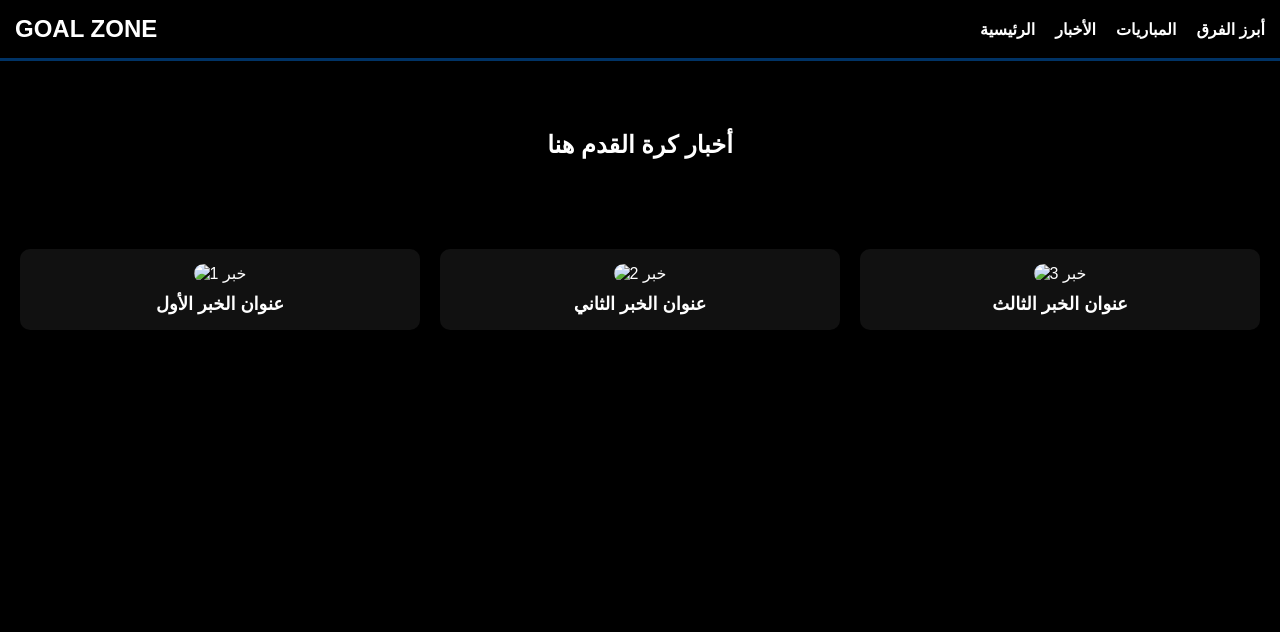
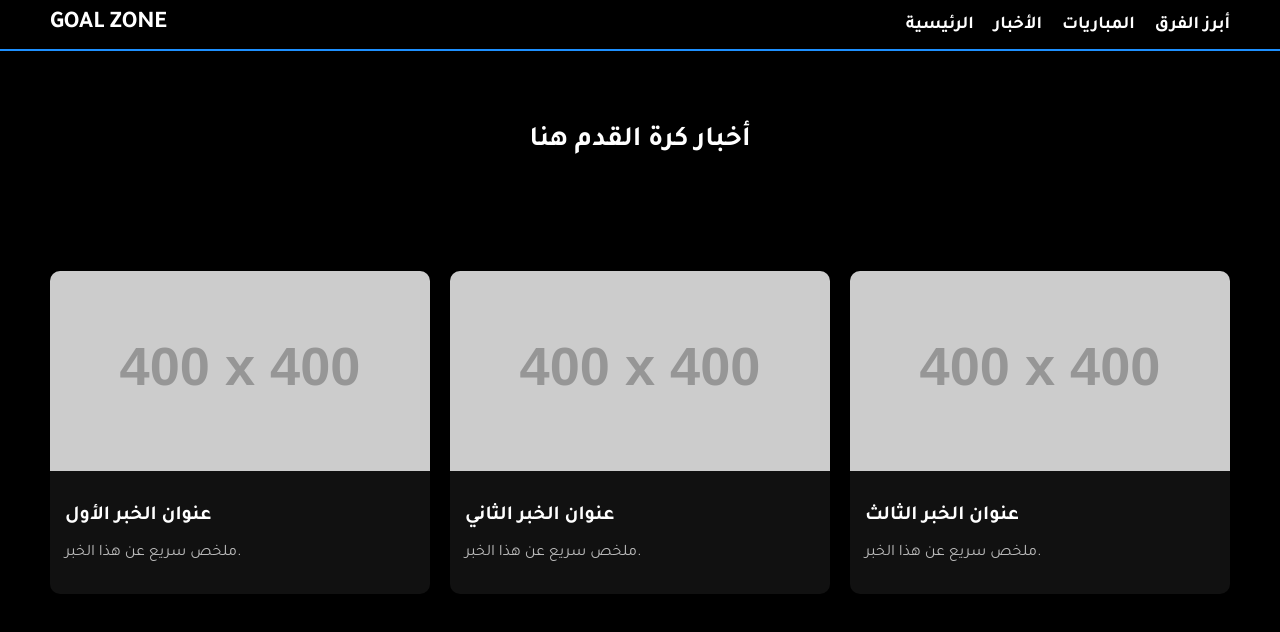
Before and after one commit to AyoubH05/goalzone, a plain HTML site: page index.html in a window 1280 px wide. Drawn offline with Linux system fonts and the light colour scheme; placeholder pictures from the web are drawn by us.

Commit message:
Update index.html

```diff
--- a/index.html
+++ b/index.html
@@ -5,73 +5,128 @@
     <meta name="viewport" content="width=device-width, initial-scale=1.0">
     <title>Goal Zone</title>
     <style>
+        /* استيراد الخط الاحترافي */
+        @import url('https://fonts.googleapis.com/css2?family=Tajawal:wght@400;700&display=swap');
+
+        /* تعيين أنماط الصفحة */
         body {
             margin: 0;
             font-family: 'Tajawal', sans-serif;
             background-color: #000;
             color: white;
         }
+
+        /* شريط القوائم */
         .navbar {
-            background-color: black;
-            padding: 15px;
+            background-color: #000;
+            padding: 15px 0;
+            text-align: right;
             display: flex;
             justify-content: space-between;
             align-items: center;
+            padding: 10px 50px;
         }
+
         .logo {
             font-size: 24px;
             font-weight: bold;
-            color: white;
-            margin-right: 20px;
         }
+
         .nav-menu {
             list-style: none;
             display: flex;
-            gap: 20px;
+            padding: 0;
             margin: 0;
-            padding: 0;
         }
+
         .nav-menu li {
-            display: inline;
+            margin-left: 20px; /* زيادة التباعد بين العناصر */
         }
+
         .nav-menu a {
             text-decoration: none;
             color: white;
-            font-size: 16px;
+            font-size: 18px;
             font-weight: bold;
+            transition: color 0.3s ease;
         }
+
+        .nav-menu a:hover {
+            color: #1E90FF; /* تغيير لون الروابط عند تمرير الماوس */
+        }
+
+        /* الشريط الأزرق الفاصل */
         .separator {
-            height: 3px;
-            background-color: #003366;
+            width: 100%;
+            height: 2px;
+            background-color: #1E90FF;
         }
+
+        /* قسم العنوان */
         .hero {
             text-align: center;
             padding: 50px 20px;
         }
+
+        .hero h1 {
+            font-size: 28px;
+            font-weight: bold;
+        }
+
+        /* قسم الأخبار */
         .news-section {
             display: grid;
             grid-template-columns: repeat(auto-fit, minmax(300px, 1fr));
             gap: 20px;
-            padding: 20px;
+            padding: 40px 50px;
         }
+
         .news-item {
-            background: #111;
-            padding: 15px;
+            background-color: #111;
             border-radius: 10px;
-            text-align: center;
+            overflow: hidden;
+            transition: transform 0.3s ease, box-shadow 0.3s ease;
         }
+
+        .news-item:hover {
+            transform: translateY(-5px);
+            box-shadow: 0px 4px 10px rgba(255, 255, 255, 0.2);
+        }
+
         .news-item img {
             width: 100%;
-            border-radius: 10px;
+            height: 200px;
+            object-fit: cover;
         }
-        .news-title {
-            font-size: 18px;
-            font-weight: bold;
-            margin-top: 10px;
+
+        .news-content {
+            padding: 15px;
+        }
+
+        .news-content h3 {
+            margin: 10px 0;
+            font-size: 20px;
+        }
+
+        .news-content p {
+            font-size: 16px;
+            color: #bbb;
+        }
+
+        /* تصميم متجاوب */
+        @media (max-width: 768px) {
+            .navbar {
+                flex-direction: column;
+                align-items: center;
+            }
+            .nav-menu {
+                margin-top: 10px;
+            }
         }
     </style>
 </head>
 <body>
+    <!-- شريط القوائم -->
     <nav class="navbar">
         <div class="logo">GOAL ZONE</div>
         <ul class="nav-menu">
@@ -81,22 +136,39 @@
             <li><a href="#">أبرز الفرق</a></li>
         </ul>
     </nav>
+
+    <!-- الشريط الأزرق الفاصل -->
     <div class="separator"></div>
+
+    <!-- القسم الرئيسي -->
     <section class="hero">
         <h1>أخبار كرة القدم هنا</h1>
     </section>
+
+    <!-- قسم الأخبار -->
     <section class="news-section">
         <div class="news-item">
-            <img src="news1.jpg" alt="خبر 1">
-            <div class="news-title">عنوان الخبر الأول</div>
+            <img src="https://via.placeholder.com/400" alt="خبر 1">
+            <div class="news-content">
+                <h3>عنوان الخبر الأول</h3>
+                <p>ملخص سريع عن هذا الخبر.</p>
+            </div>
         </div>
+
         <div class="news-item">
-            <img src="news2.jpg" alt="خبر 2">
-            <div class="news-title">عنوان الخبر الثاني</div>
+            <img src="https://via.placeholder.com/400" alt="خبر 2">
+            <div class="news-content">
+                <h3>عنوان الخبر الثاني</h3>
+                <p>ملخص سريع عن هذا الخبر.</p>
+            </div>
         </div>
+
         <div class="news-item">
-            <img src="news3.jpg" alt="خبر 3">
-            <div class="news-title">عنوان الخبر الثالث</div>
+            <img src="https://via.placeholder.com/400" alt="خبر 3">
+            <div class="news-content">
+                <h3>عنوان الخبر الثالث</h3>
+                <p>ملخص سريع عن هذا الخبر.</p>
+            </div>
         </div>
     </section>
 </body>
```
